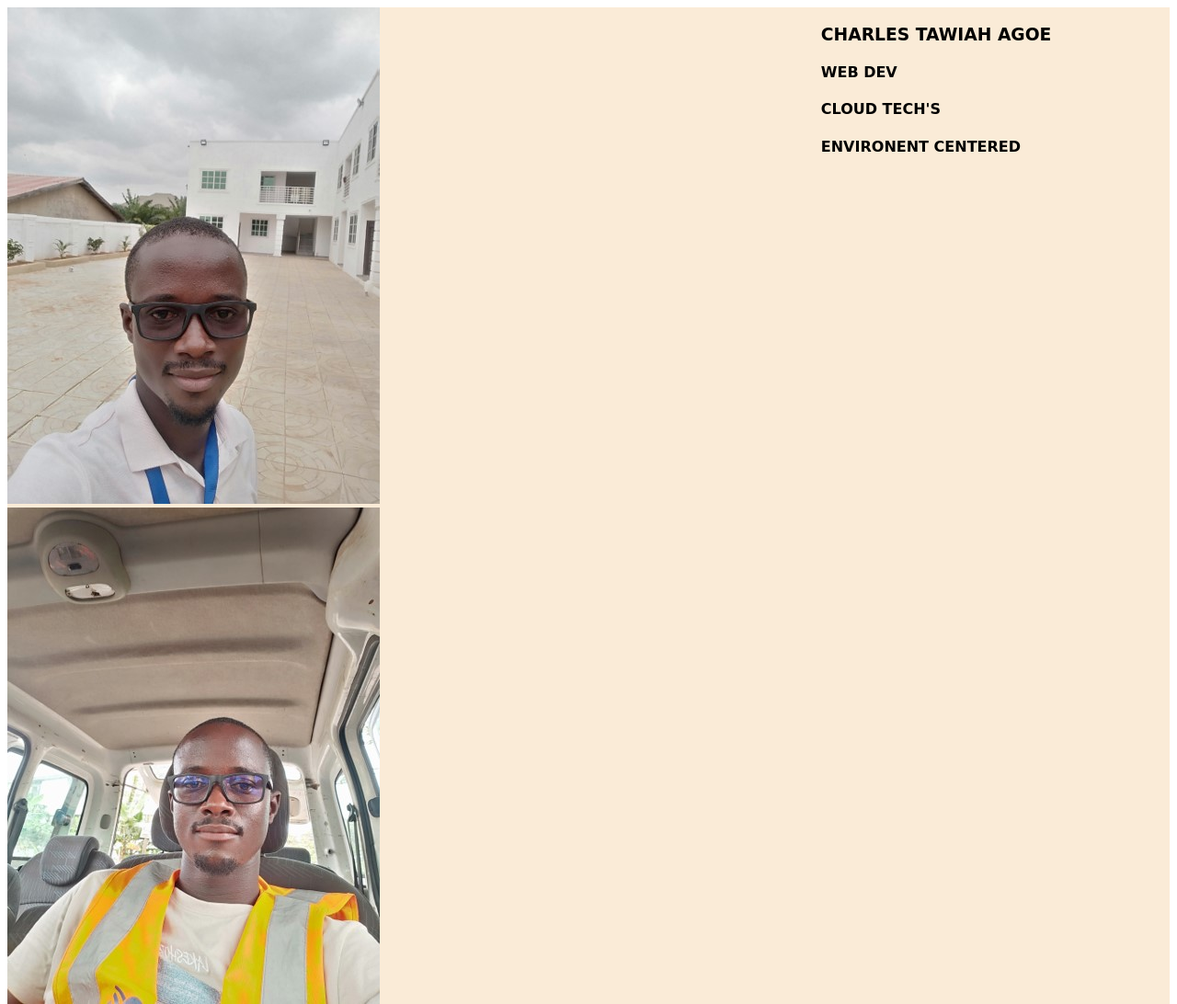
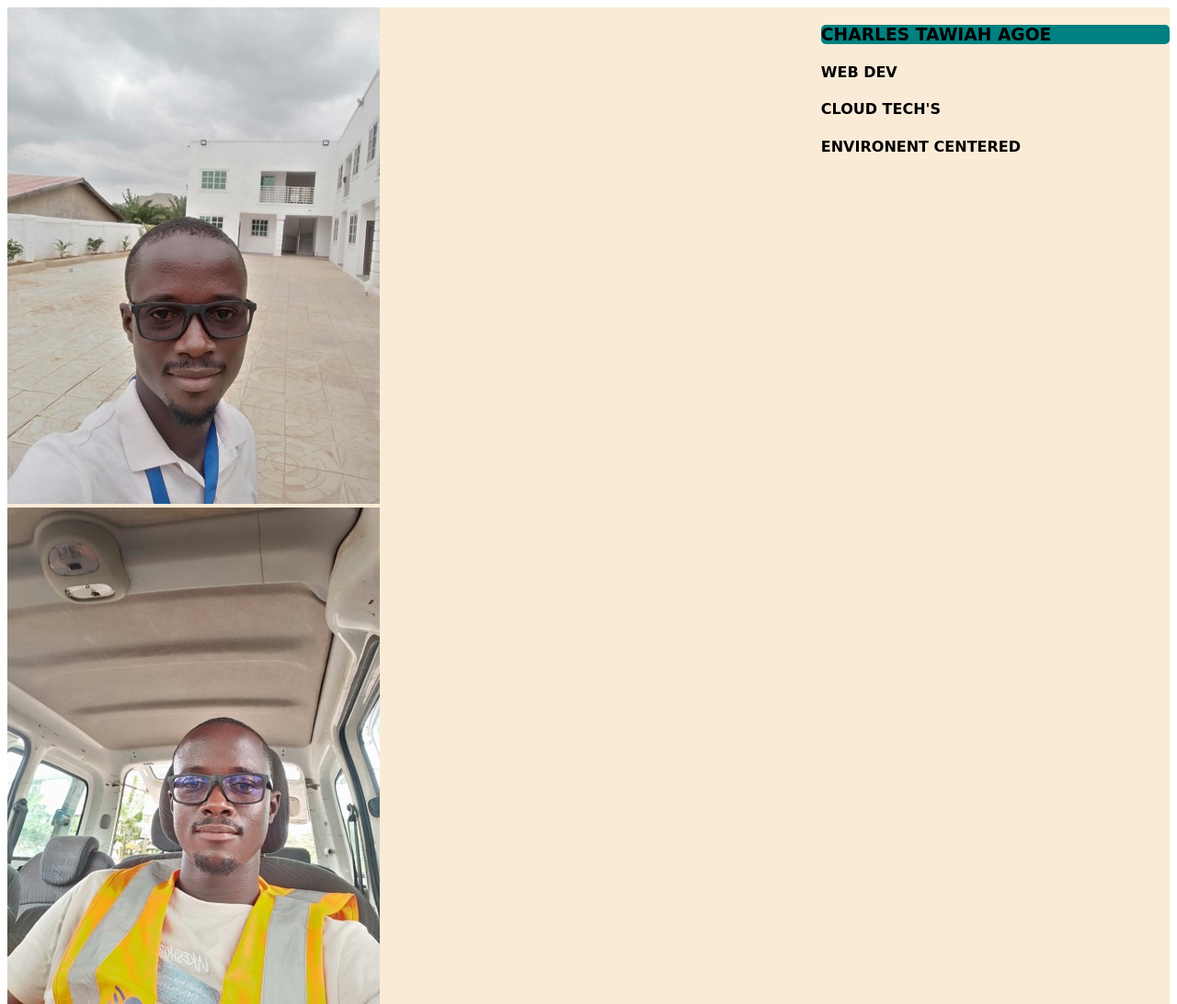
Before and after one commit to agoetee/namecard, a plain HTML site: page index.html in a window 1280 px wide. Shown: the top 1092 px of the page at 92% size. Drawn offline with Linux system fonts and the light colour scheme.

Commit message:
Styling h3

```diff
--- a/styles.css
+++ b/styles.css
@@ -19,3 +19,11 @@
     background-color: antiquewhite;
     font-family: cursive, fantasy;
 }
+
+/*This 'designing' branch section is for vawulence*/
+
+h3 {
+    background-color: teal;
+    color: black;
+    border-radius: 5px;
+}
```
